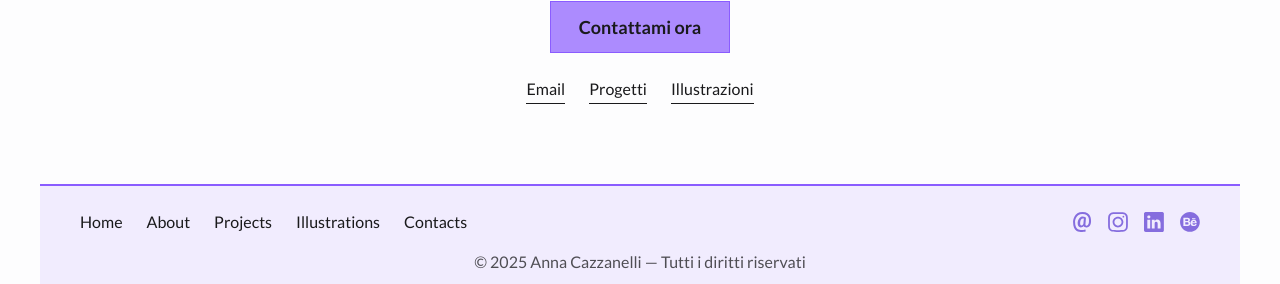
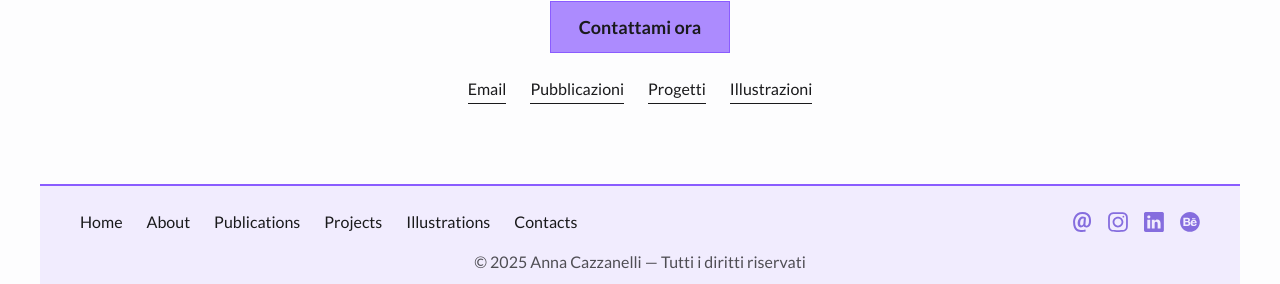
Before and after one commit to AnnaCazzanelli/Cazzanelli_Anna_Progetto_Esame_vue, a Vue app: page /projects in a window 1280 px wide. Shown: the part 888-1172 px from the top of the page. Built offline with nearby package versions, Linux system fonts and the light colour scheme; no server answers; the database is empty; a web font is replaced by a local one.

Commit message:
fixed publication

```diff
--- a/src/components/CtaSection.vue
+++ b/src/components/CtaSection.vue
@@ -43,6 +43,14 @@ import { RouterLink } from 'vue-router'
       >
         Email <span class="sr-only"> – apri il client di posta</span>
       </a>
+      <RouterLink
+        to="/publications"
+        class="cta-link"
+        aria-label="Vai alla sezione pubblicazioni"
+        title="Vai alla sezione pubblicazioni"
+      >
+        Pubblicazioni <span class="sr-only"> – Vai alla sezione pubblicazioni</span>
+      </RouterLink>
 
       <RouterLink
         to="/projects"
--- a/src/components/Footer.vue
+++ b/src/components/Footer.vue
@@ -33,7 +33,11 @@ import { RouterLink } from 'vue-router'
             class="footer-link hover:text-hover"
             title="About"
           >About</RouterLink>
-
+          <RouterLink
+            to="/publications"
+            class="footer-link hover:text-hover"
+            title="Publications"
+          >Publications</RouterLink>
           <RouterLink
             to="/projects"
             class="footer-link hover:text-hover"
```
Also changed, not shown: public/images/pubblication/Id.webp (added), public/images/pubblication/LaMartora.webp (added).
